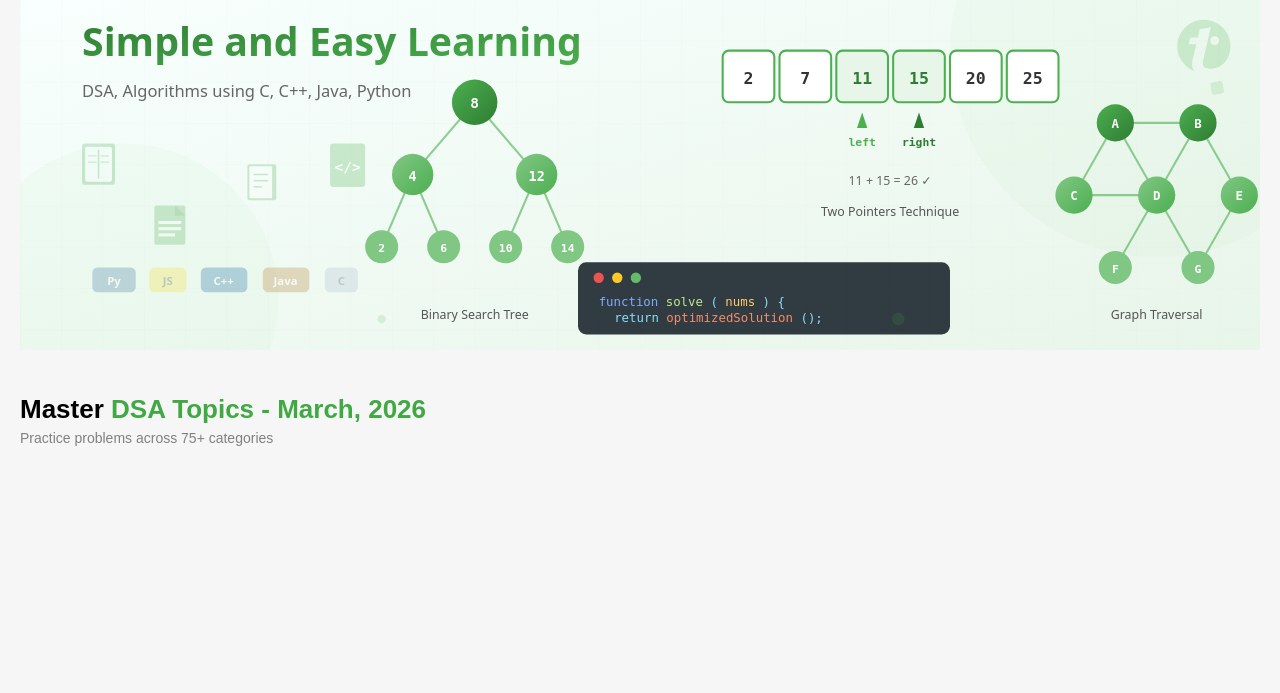
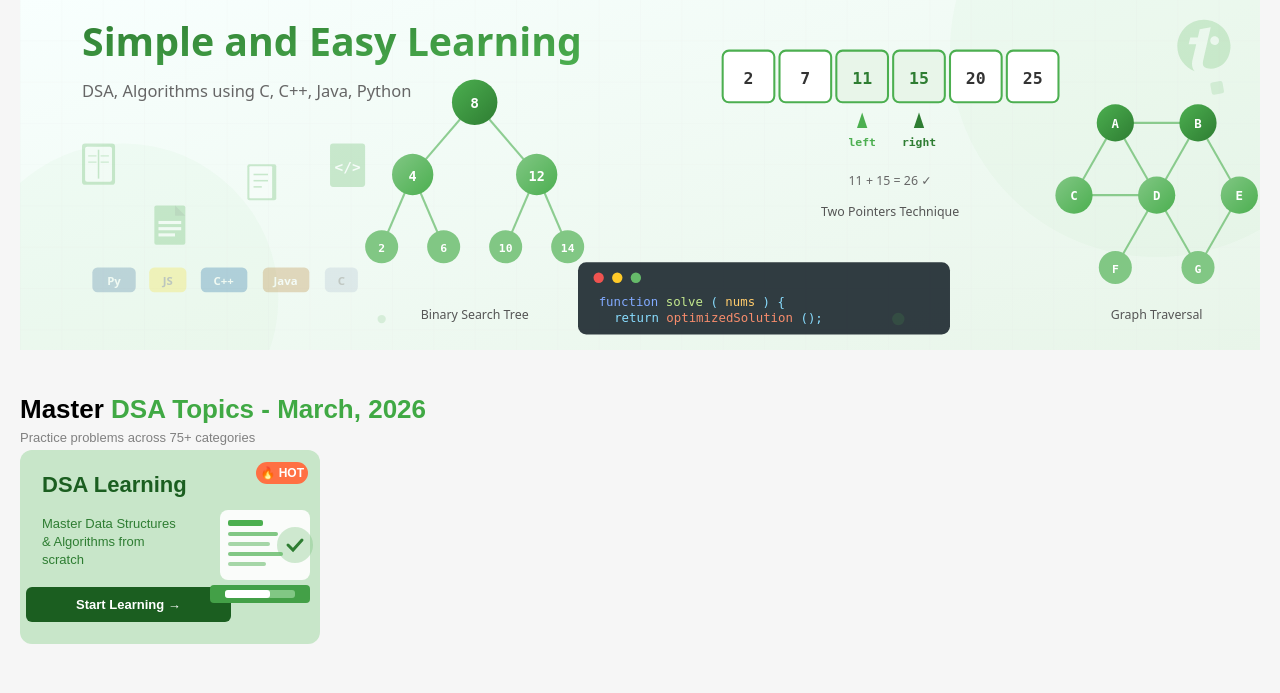
Before and after one commit to berintanemanuel/WebProgrammingUbb, a PHP site: page / in a window 1280 px wide. Shown: the part 107-800 px from the top of the page. Run offline with PHP 8.4, Linux system fonts and the light colour scheme.

Commit message:
Sort of add the first banner, not complete yet.

```diff
--- a/Lab2/index.css
+++ b/Lab2/index.css
@@ -240,8 +240,86 @@ body{
 
 .topic-section-practice{
   color: #808080;
-  font-size: 14px;
-  font-weight: 100;
+  font-size: 13px;
+  font-weight: 500;
+}
+
+.topic-slider-container{
+  position: relative;
+  display: flex;
+  align-items: center;
+  margin-right: 12px;
+}
+
+.topic-slider-container-element{
+  width: 300px;
+  height: auto;
+  display: flex;
+  flex-shrink: 0;
+  position: relative;
+}
+
+.topic-banner {
+  display: flex;
+  flex-direction: column;
+  justify-content: space-between;
+  position: relative;
+  background-color: #c8e6c9; /* light green background */
+  border-radius: 12px;
+  width: 100%;
+  height: 100%;
+  padding: 22px;
+  min-height: 150px;
+  overflow: hidden;
+  text-decoration: none;
+}
+
+.topic-banner-badge {
+  position: absolute;
+  top: 12px;
+  right: 12px;
+  background-color: #ff7043;
+  color: white;
+  font-size: 12px;
+  font-weight: 700;
+  padding: 4px 4px;
+  border-radius: 20px;
+}
+
+.topic-banner h3 {
+  font-size: 22px;
+  font-weight: 800;
+  color: #1b5e20;
+  margin: 0 0 6px 0;
+}
+
+.topic-banner p {
+  font-size: 13px;
+  color: #2e7d32;
+  margin: 0 0 8px 0;
+  line-height: 1.4;
+  max-width: 55%; /* leave room for the SVG illustration */
+}
+
+.topic-banner .illus {
+  position: absolute;
+  right: 0;
+  top: 50px;
+  height: 110px;
+}
+
+.topic-banner-button {
+  display: inline-block;
+  background-color: #1b5e20;
+  color: white;
+  font-size: 13px;
+  font-weight: 600;
+  padding: 10px 20px;
+  border-radius: 6px;
+  margin: 0 -16px; /* bleed to card edges */
+  box-sizing: border-box;
+  text-align: center;
+  width: 80%;
 }
 
 /*
--- a/Lab2/index.html
+++ b/Lab2/index.html
@@ -154,6 +154,38 @@
         <h2 class="topic-section-title">Master <span class="topic-section-title-highlighted">DSA Topics - March, 2026</span></h2>
         <h6 class="topic-section-practice">Practice problems across 75+ categories</h6>
       </div>
+      <div class="topic-slider-container">
+        <div class="topic-slider-container-element dsa-learning-element">
+          <a href="/data_structures_algorithms/index.htm" class="topic-banner topic-banner-dsa-learning">
+            <span class="topic-banner-badge topic-banner-badge-hot">🔥 HOT</span>
+            <h3>DSA Learning</h3>
+            <p>Master Data Structures &amp; Algorithms from scratch</p>
+            <span class="topic-banner-button topic-banner-button-dsa">Start Learning →</span>
+            <svg class="illus" viewBox="0 0 130 110" fill="none">
+              <rect x="30" y="10" width="90" height="70" rx="8" fill="#fff" opacity="0.9"></rect>
+              <rect x="38" y="20" width="35" height="6" rx="2" fill="#4caf50"></rect>
+              <rect x="38" y="32" width="50" height="4" rx="2" fill="#81c784"></rect>
+              <rect x="38" y="42" width="42" height="4" rx="2" fill="#a5d6a7"></rect>
+              <rect x="38" y="52" width="55" height="4" rx="2" fill="#81c784"></rect>
+              <rect x="38" y="62" width="38" height="4" rx="2" fill="#a5d6a7"></rect>
+              <circle cx="105" cy="45" r="18" fill="#66bb6a" opacity="0.3"></circle>
+              <path d="M98 45 L103 50 L112 40" stroke="#2e7d32" stroke-width="3" stroke-linecap="round" fill="none"></path>
+              <rect x="20" y="85" width="100" height="18" rx="4" fill="#43a047"></rect>
+              <rect x="35" y="90" width="70" height="8" rx="3" fill="#81c784"></rect>
+              <rect x="35" y="90" width="45" height="8" rx="3" fill="#fff"></rect>
+            </svg>
+          </a>
+        </div>
+        <div class="topic-slider-container-element ai-resume-builder-element">
+
+        </div>
+        <div class="topic-slider-container-element online-sql-editor-element">
+
+        </div>
+        <div class="topic-slider-container-element codingground-element">
+
+        </div>
+      </div>
     </div>
   </div>
 </body>
```
